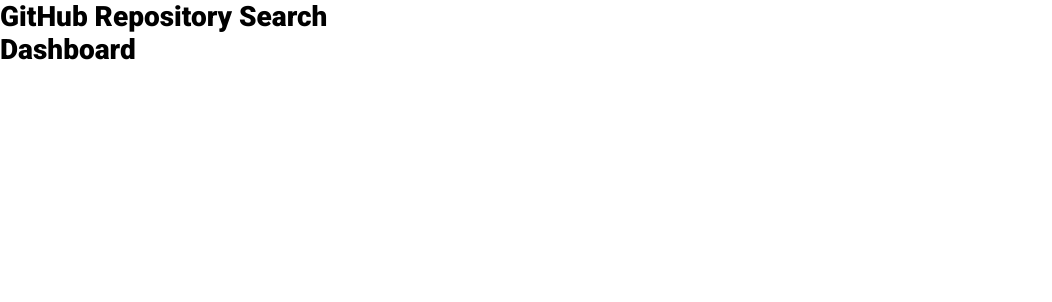
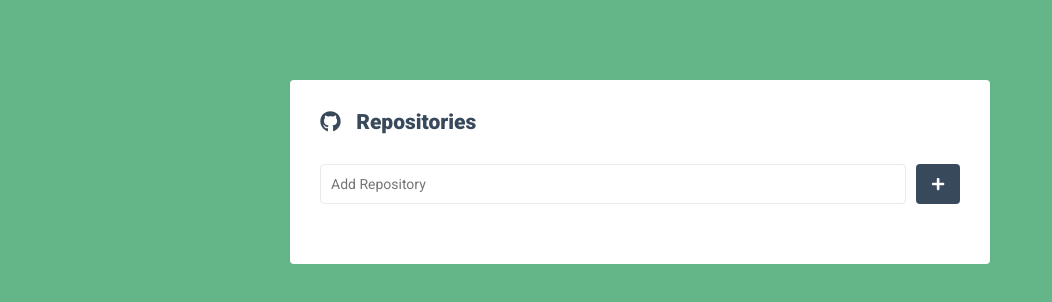
Before and after one commit to gustavomedeiross/vue-github-app, a Vue app: page / in a window 1280 px wide. Shown: the top 302 px of the page, without its empty margins (0-1052 px from the left). Built offline with nearby package versions, Linux system fonts and the light colour scheme.

Commit message:
1- Create Dashboard

```diff
--- a/src/App.vue
+++ b/src/App.vue
@@ -1,23 +1,25 @@
 <template>
   <div id="app">
-    <Header />
-    <router-view />
+    <Container>
+      <router-view />
+    </Container>
   </div>
 </template>
 
 <script>
-import Header from './components/Header';
+import Container from './components/Container.vue';
 
 export default {
   name: 'app',
   components: {
-    Header,
+    Container,
   },
 };
 </script>
 
-<style>
+<style lang="scss">
 @import url('https://fonts.googleapis.com/css?family=Roboto:400,900&display=swap');
+@import '~@/styles/_variables.scss';
 
 *,
 *::before,
@@ -33,6 +35,8 @@
 html,
 body {
   min-height: 100%;
+  background-color: $color1;
+  color: $color2;
 }
 
 body {
@@ -61,4 +65,8 @@
 button {
   cursor: pointer;
 }
+
+input {
+  height: 40px;
+}
 </style>
--- a/src/main.js
+++ b/src/main.js
@@ -1,6 +1,8 @@
 import Vue from 'vue';
 import App from './App.vue';
 import router from './router';
+
+import './config/font-awesome';
 
 Vue.config.productionTip = false;
 
--- a/src/pages/Dashboard.vue
+++ b/src/pages/Dashboard.vue
@@ -1,9 +1,129 @@
 <template>
-  <h1>Dashboard</h1>
+  <div>
+    <div class="title">
+      <h2><fa-icon :icon="['fab', 'github']" /> Repositories</h2>
+    </div>
+    <form class="input-wrapper" v-on:submit.prevent="handleSubmit">
+      <input type="text" v-model="newRepo" placeholder="Add Repository" />
+      <button type="submit">
+        <fa-icon icon="spinner" v-if="loading" class="loading-spinner-linear" />
+        <fa-icon icon="plus" v-else />
+      </button>
+    </form>
+
+    <ul class="repos-wrapper">
+      <li v-for="repo in repos" v-bind:key="repo.id">
+        <span>
+          <button type="button" v-on:click="handleDelete(repo.id)">
+            <fa-icon icon="trash" />
+          </button>
+          <strong> {{ repo.full_name }} </strong>
+        </span>
+
+        <router-link to="/">Detail</router-link>
+      </li>
+    </ul>
+  </div>
 </template>
 
 <script>
-export default {};
+import api from '../services/api';
+
+export default {
+  data() {
+    return {
+      newRepo: '',
+      repos: [],
+      loading: false,
+    };
+  },
+
+  methods: {
+    async handleSubmit() {
+      this.loading = true;
+      const response = await api.get(`repos/${this.newRepo}`);
+      this.repos.push(response.data);
+      this.loading = false;
+      this.newRepo = '';
+    },
+
+    handleDelete(id) {
+      this.repos = this.repos.filter(repo => repo.id !== id);
+    },
+  },
+};
 </script>
 
-<style></style>
+<style lang="scss" scoped>
+@import '~@/styles/_variables.scss';
+@import '~@/styles/animations/_loading.scss';
+
+div.title {
+  display: flex;
+}
+
+form {
+  display: flex;
+  margin: 30px 0;
+
+  input {
+    border: 1px solid #eaeaea;
+    border-radius: 4px;
+    width: 100%;
+    margin-right: 10px;
+    padding: 10px;
+    color: $color2;
+
+    &:placeholder {
+      color: #eaeaea;
+    }
+  }
+
+  button {
+    background-color: $color2;
+    height: 40px;
+    width: 48px;
+    border-radius: 4px;
+    svg {
+      color: #fff;
+    }
+  }
+}
+
+ul.repos-wrapper {
+  li {
+    display: flex;
+    justify-content: space-between;
+    align-items: baseline;
+    padding: 15px;
+
+    box-shadow: 1px 1px 1px #eaeaea;
+    border-radius: 4px;
+
+    &:not(:last-child) {
+      /* border-bottom: 1px solid #eaeaea; */
+      margin-bottom: 20px;
+    }
+
+    span {
+      strong {
+        font-weight: normal;
+      }
+
+      button {
+        svg {
+          color: $color4;
+          margin-right: 10px;
+        }
+      }
+    }
+
+    a {
+      color: $color1;
+      &:hover {
+        text-decoration: underline;
+      }
+    }
+  }
+}
+</style>
```
Also changed, not shown: package.json (+7 -0 lines), 1 other file (tests, documents, lock files or other folders).
